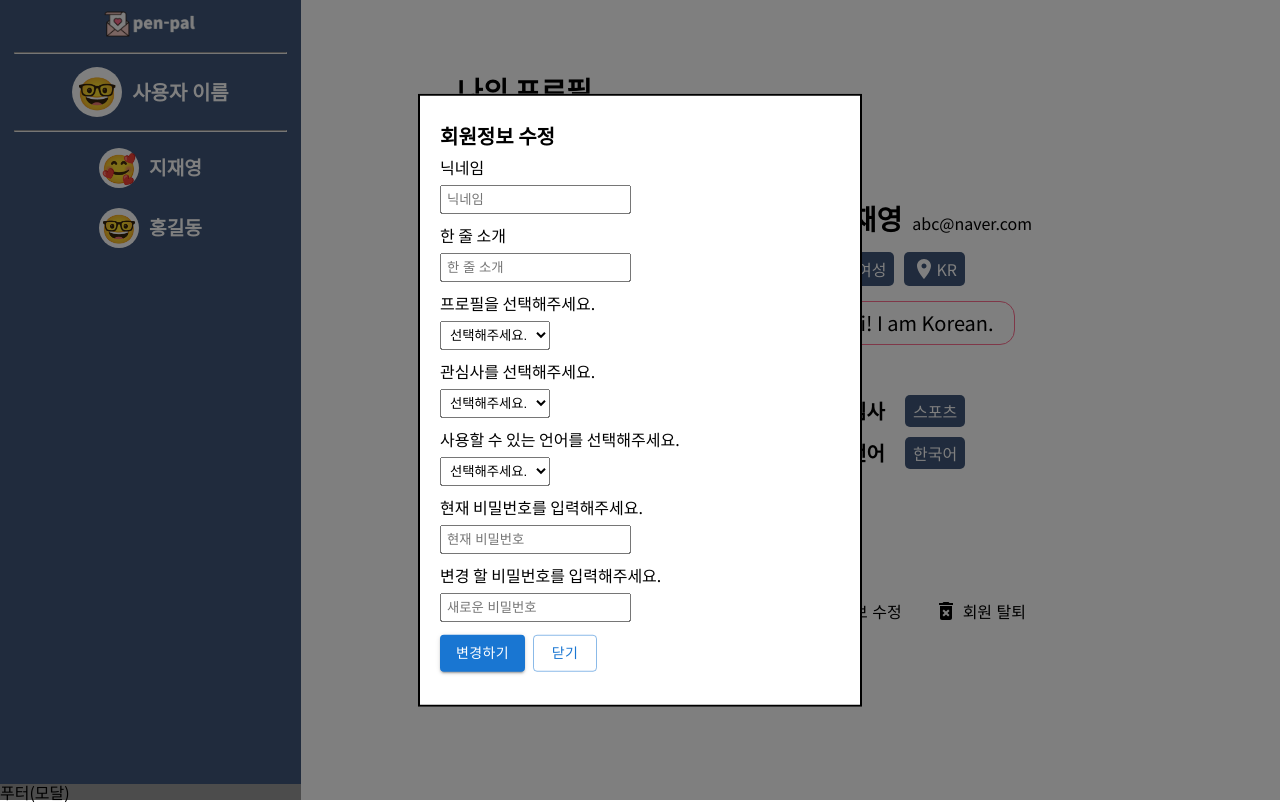
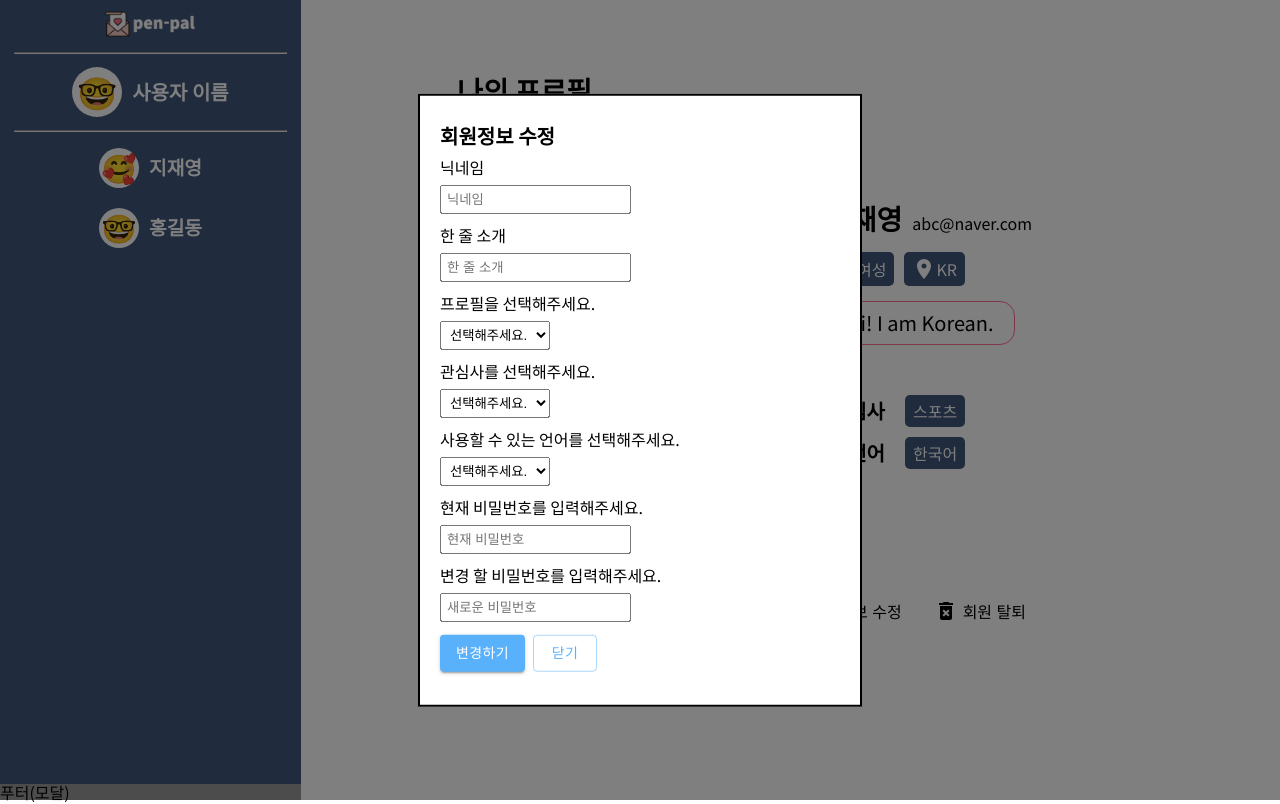
Before and after one commit to nowirte/MaeilMail, a React (Create React App) app in the folder client/: page /mypage in a window 1280 px wide. Both pictures are taken after a click on the button "회원정보 수정". Built offline with nearby package versions, Linux system fonts and the light colour scheme.

Commit message:
[#36] style: 회원정보 수정 모달 버튼 색상 변경

```diff
--- a/client/src/pages/MyPage/UserInfoEdit.jsx
+++ b/client/src/pages/MyPage/UserInfoEdit.jsx
@@ -3,7 +3,17 @@ import styled from 'styled-components';
 import EditIcon from '@mui/icons-material/Edit';
 import Modal from '@mui/material/Modal';
 import Button from '@mui/material/Button';
+import { createTheme, ThemeProvider } from '@mui/material/styles';
 import { SettingBtn, ModalStyle } from './style';
+
+const theme = createTheme({
+  palette: {
+    neutral: {
+      main: '#59B1FC',
+      contrastText: '#fff',
+    },
+  },
+});
 
 const Title = styled.h2`
   font-size: 1.25rem;
@@ -87,17 +97,27 @@ const UserInfoEditArea = () => {
                   placeholder="새로운 비밀번호"
                 />
               </label>
+              <ThemeProvider theme={theme}>
                 <Button
+                  type="submit"
                   variant="contained"
-                type="submit"
+                  color="neutral"
                   disabled={false}
                   sx={{ mr: 1 }}
                 >
                   변경하기
                 </Button>
-              <Button type="button" variant="outlined" onClick={handleClose}>
+              </ThemeProvider>
+              <ThemeProvider theme={theme}>
+                <Button
+                  type="button"
+                  variant="outlined"
+                  color="neutral"
+                  onClick={handleClose}
+                >
                   닫기
                 </Button>
+              </ThemeProvider>
             </form>
           </div>
           {/* <Button onClick={handleClose}>Close Child Modal</Button> */}
```
Lines whose indentation alone changed are shown as unchanged.
